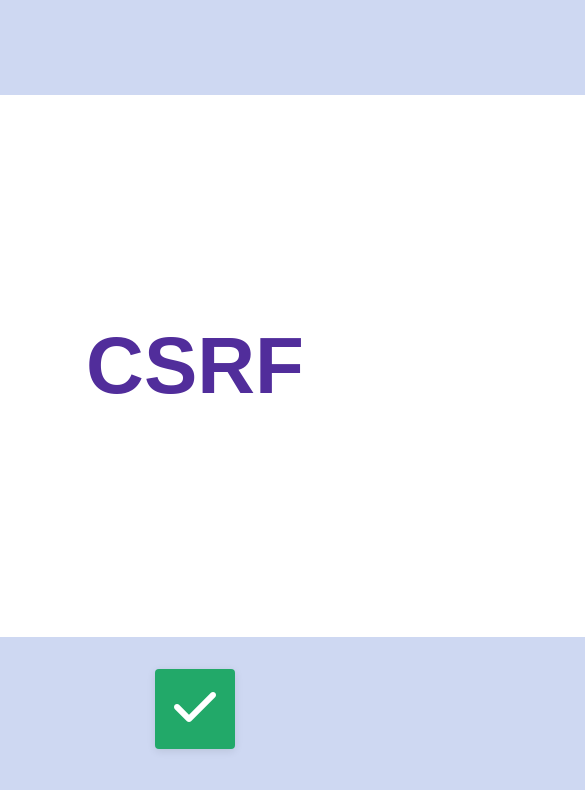
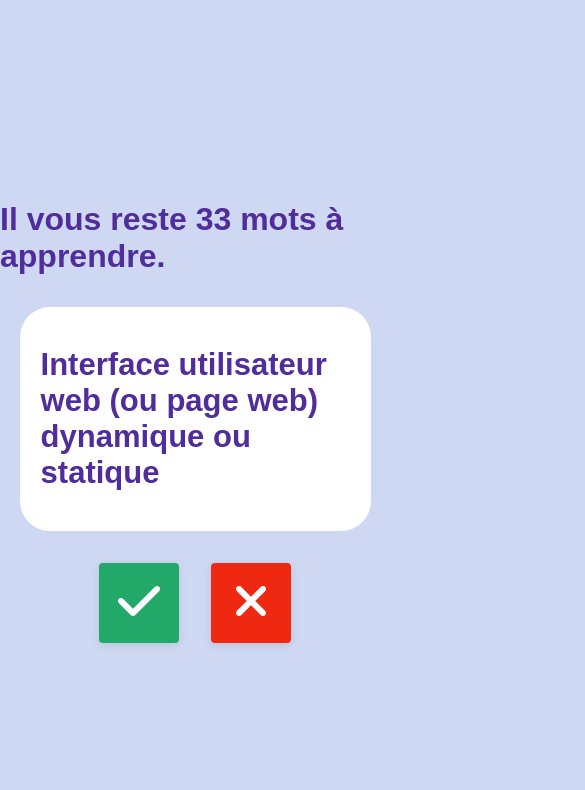
Before and after one commit to Julien-B-py/web-dev-glossary, a plain HTML site: page index.html in a window 390 px wide. Shown: the top 790 px of the page, 585 px wide, since content can reach past the window. Drawn offline with nearby package versions, Linux system fonts and the light colour scheme; a web font is replaced by a local one.

Commit message:
v0.1
Add another button.
Add responsive.
Edit card behavior.
Edit CSS.
Split JS code in multiples files.

```diff
--- a/app.js
+++ /dev/null
@@ -1,88 +0,0 @@
-let glossary = [
-    {
-        word: "Agile",
-        definition: "Les méthodes de développement en approche agile visent la satisfaction réelle des besoins d’informatisation du client.Elles l’impliquent pendant tout le développement et permettent une grande réactivité à ses demandes.",
-    },
-    {
-        word: "AJAX",
-        definition: "AJAX est l’acronyme d'Asynchronous Javascript and XML. Il permet de construire des applications Web et des sites web dynamiques interactifs sur les postes clients en se servant de différentes technologies: JavaScript, CSS, JSON, XML, DOM.La combinaison de ces technologies permet d'améliorer la maniabilité et le confort d'utilisation des applications internet riches (abréviation RIA : Rich Interface Application).",
-    },
-    {
-        word: "Application web",
-        definition: "Une application web (aussi appelée web app de l’anglais) est une application manipulable grâce à un navigateur web.",
-    },
-    {
-        word: "CMS",
-        definition: "Content Management System : système de gestion de contenu. Un CMS est une solution facilitant la conception et la mise à jour de sites ou applications Web. Un CMS dispose de fonctionnalités fournissant une chaîne de publication pour mettre en ligne de l’information. Il sépare les opérations de gestion de la forme de celles du contenu, structure le contenu et facilite la gestion des utilisateurs et de leurs droits.",
-    },
-    {
-        word: "Composant",
-        definition: "(Source Wikipédia du 17/05/2016) Un composant logiciel est un élément de base d'un système informatique plus complexe dans lequel les éléments sont organisés entre eux, rendent un service prédéfini et sont capables de communiquer entre eux ainsi qu’avec d'autres composants extérieurs. La programmation orientée composant a pris de l'ampleur avec le développement objet.",
-    },
-    {
-        word: "CRUD",
-        definition: "(Source Wikipédia du 21/12/2017) L'acronyme informatique anglais CRUD (pour create, read, update, delete) désigne les quatre opérations de base pour la persistance des données, en particulier le stockage d'informations en base de données. Plus généralement, il désigne les opérations permettant la gestion d'une collection d'éléments.",
-    },
-    {
-        word: "CSRF",
-        definition: "(Source Wikipédia du 07/09/2017) En sécurité informatique, le Cross-Site Request Forgery est un type de vulnérabilité des services d'authentification web. L’objet de cette attaque est de transmettre à un utilisateur authentifié une requête HTTP falsifiée qui pointe sur une action interne au site, afin qu'il l'exécute sans en avoir conscience et en utilisant ses propres droits.",
-    },
-    {
-        word: "DOM",
-        definition: "Document Object Model. Interface de programmation normalisée par le W3C permettant à des scripts d'examiner et de modifier le contenu du navigateur web. Les objets DOM peuvent représenter une fenêtre, un document, une phrase, un style...",
-    },
-    {
-        word: "ECMAScript",
-        definition: "ECMAScript est un ensemble de spécifications mises en œuvre dans différents langages de script. Ces spécifications sont standardisées par l’organisation ECMA International.",
-    },
-    {
-        word: "FAQ",
-        definition: "Frequently Asked Questions. Liste des questions les plus posées par les utilisateurs avec les réponses associées. Évite l’engorgement des sites d’appel.",
-    },
-    {
-        word: "Feuille de style",
-        definition: "(Source Wikipédia du 31/12/2017) Les feuilles de style en cascade, généralement appelées CSS de l'anglais Cascading Style Sheets, forment un langage informatique qui décrit la présentation des documents HTML et XML. Les standards définissant CSS sont publiés par le World Wide Web Consortium (W3C).",
-    },
-    {
-        word: "Framework",
-        definition: "Appelé en français cadre d’applications, c’est un ensemble de classes d’objet, utilisables pour créer des applications informatiques. Le framework fournit au développeur des objets d’interface (bouton, menu, fenêtres, boîtes de dialogue), des objets de service (collections, conteneurs) et des objets de persistance (accès aux fichiers et aux bases de données) prêts à l’emploi. Le développeur peut donc s’appuyer sur ces classes et se concentrer sur les aspects métier de son application.",
-    },
-    {
-        word: "Interface utilisateur web (ou page web) dynamique ou statique",
-        definition: "(Source Wikipédia 31/01/2017) Une page web dynamique est une page web générée à la demande, par opposition à une page web statique. Le contenu d'une page web dynamique peut donc varier en fonction d'informations (heure, nom de l'utilisateur, formulaire rempli par l'utilisateur, etc.) qui ne sont connues qu'au moment de sa consultation. À l'inverse, le contenu d'une page web statique est, à priori, identique à chaque consultation.",
-    },
-    {
-        word: "Gabarit de mise en page",
-        definition: "Un gabarit de mise en page est un modèle de mise en page où l'on peut placer des images, du texte, et tout autre contenu multimédia. Il permet de distinguer le fond, c’est à dire l’information, de la forme, c’est-à-dire la présentation. Il agit comme un modèle dans lequel seuls certains éléments sont modifiables.",
-    },
-    {
-        word: "HTTP",
-        definition: "(Source Wikipédia du 19/12/2017) HyperText Transfer Protocol, littéralement « protocole de transfert hypertexte » est un protocole de communication client-serveur. Les clients HTTP les plus connus sont les navigateurs Web permettant à un utilisateur d'accéder à un serveur contenant les données.",
-    },
-];
-
-const button = document.querySelector("button");
-const card = document.querySelector(".card");
-const textFront = document.querySelector(".card__front h2");
-const textBack = document.querySelector(".card__back p");
-
-var previousCardIndex = -1;
-
-const getRandomInt = (max) => {
-    max = Math.floor(max);
-    return Math.floor(Math.random() * (max + 1));
-}
-
-const drawCard = () => {
-    let index = getRandomInt(glossary.length - 1);
-    while (index === previousCardIndex) {
-        index = getRandomInt(glossary.length - 1);
-    }
-    textFront.textContent = glossary[index].word;
-    textBack.textContent = glossary[index].definition;
-    previousCardIndex = index;
-}
-
-button.addEventListener("click", drawCard);
-
-drawCard();
--- /dev/null
+++ b/glossary.js
@@ -0,0 +1,135 @@
+export const glossary = [
+    {
+        word: "Agile",
+        definition: "Les méthodes de développement en approche agile visent la satisfaction réelle des besoins d’informatisation du client.Elles l’impliquent pendant tout le développement et permettent une grande réactivité à ses demandes.",
+    },
+    {
+        word: "AJAX",
+        definition: "AJAX est l’acronyme d'Asynchronous Javascript and XML. Il permet de construire des applications Web et des sites web dynamiques interactifs sur les postes clients en se servant de différentes technologies: JavaScript, CSS, JSON, XML, DOM.La combinaison de ces technologies permet d'améliorer la maniabilité et le confort d'utilisation des applications internet riches (abréviation RIA : Rich Interface Application).",
+    },
+    {
+        word: "Application web",
+        definition: "Une application web (aussi appelée web app de l’anglais) est une application manipulable grâce à un navigateur web.",
+    },
+    {
+        word: "CMS",
+        definition: "Content Management System : système de gestion de contenu. Un CMS est une solution facilitant la conception et la mise à jour de sites ou applications Web. Un CMS dispose de fonctionnalités fournissant une chaîne de publication pour mettre en ligne de l’information. Il sépare les opérations de gestion de la forme de celles du contenu, structure le contenu et facilite la gestion des utilisateurs et de leurs droits.",
+    },
+    {
+        word: "Composant",
+        definition: "(Source Wikipédia du 17/05/2016) Un composant logiciel est un élément de base d'un système informatique plus complexe dans lequel les éléments sont organisés entre eux, rendent un service prédéfini et sont capables de communiquer entre eux ainsi qu’avec d'autres composants extérieurs. La programmation orientée composant a pris de l'ampleur avec le développement objet.",
+    },
+    {
+        word: "CRUD",
+        definition: "(Source Wikipédia du 21/12/2017) L'acronyme informatique anglais CRUD (pour create, read, update, delete) désigne les quatre opérations de base pour la persistance des données, en particulier le stockage d'informations en base de données. Plus généralement, il désigne les opérations permettant la gestion d'une collection d'éléments.",
+    },
+    {
+        word: "CSRF",
+        definition: "(Source Wikipédia du 07/09/2017) En sécurité informatique, le Cross-Site Request Forgery est un type de vulnérabilité des services d'authentification web. L’objet de cette attaque est de transmettre à un utilisateur authentifié une requête HTTP falsifiée qui pointe sur une action interne au site, afin qu'il l'exécute sans en avoir conscience et en utilisant ses propres droits.",
+    },
+    {
+        word: "DOM",
+        definition: "Document Object Model. Interface de programmation normalisée par le W3C permettant à des scripts d'examiner et de modifier le contenu du navigateur web. Les objets DOM peuvent représenter une fenêtre, un document, une phrase, un style...",
+    },
+    {
+        word: "ECMAScript",
+        definition: "ECMAScript est un ensemble de spécifications mises en œuvre dans différents langages de script. Ces spécifications sont standardisées par l’organisation ECMA International.",
+    },
+    {
+        word: "FAQ",
+        definition: "Frequently Asked Questions. Liste des questions les plus posées par les utilisateurs avec les réponses associées. Évite l’engorgement des sites d’appel.",
+    },
+    {
+        word: "Feuille de style",
+        definition: "(Source Wikipédia du 31/12/2017) Les feuilles de style en cascade, généralement appelées CSS de l'anglais Cascading Style Sheets, forment un langage informatique qui décrit la présentation des documents HTML et XML. Les standards définissant CSS sont publiés par le World Wide Web Consortium (W3C).",
+    },
+    {
+        word: "Framework",
+        definition: "Appelé en français cadre d’applications, c’est un ensemble de classes d’objet, utilisables pour créer des applications informatiques. Le framework fournit au développeur des objets d’interface (bouton, menu, fenêtres, boîtes de dialogue), des objets de service (collections, conteneurs) et des objets de persistance (accès aux fichiers et aux bases de données) prêts à l’emploi. Le développeur peut donc s’appuyer sur ces classes et se concentrer sur les aspects métier de son application.",
+    },
+    {
+        word: "Gabarit de mise en page",
+        definition: "Un gabarit de mise en page est un modèle de mise en page où l'on peut placer des images, du texte, et tout autre contenu multimédia. Il permet de distinguer le fond, c’est à dire l’information, de la forme, c’est-à-dire la présentation. Il agit comme un modèle dans lequel seuls certains éléments sont modifiables.",
+    },
+    {
+        word: "HTTP",
+        definition: "(Source Wikipédia du 19/12/2017) HyperText Transfer Protocol, littéralement « protocole de transfert hypertexte » est un protocole de communication client-serveur. Les clients HTTP les plus connus sont les navigateurs Web permettant à un utilisateur d'accéder à un serveur contenant les données.",
+    },
+    {
+        word: "Interface utilisateur web (ou page web) dynamique ou statique",
+        definition: "(Source Wikipédia 31/01/2017) Une page web dynamique est une page web générée à la demande, par opposition à une page web statique. Le contenu d'une page web dynamique peut donc varier en fonction d'informations (heure, nom de l'utilisateur, formulaire rempli par l'utilisateur, etc.) qui ne sont connues qu'au moment de sa consultation. À l'inverse, le contenu d'une page web statique est, à priori, identique à chaque consultation.",
+    },
+    {
+        word: "JSON",
+        definition: "(Source Wikipédia du 02/01/2018) JavaScript Object Notation. Format de données textuelles dérivé de la notation des objets du langage JavaScript. Il permet de représenter de l’information structurée comme le permet XML par exemple. Un document JSON a pour fonction de représenter de l'information accompagnée d'étiquettes permettant d'en interpréter les divers éléments, sans aucune restriction sur le nombre de celles-ci.",
+    },
+    {
+        word: "Langage de balise",
+        definition: "Les langages à base de balises servent surtout à structurer ou formater des documents. HTML est un exemple de langage de balise, il permet de formater les pages web, par exemple en soulignant certains mots.",
+    },
+    {
+        word: "Langage de script client et langage de script serveur",
+        definition: "Un langage de script client fait en général référence à des programmes dans un contexte web qui s'exécutent sur le navigateur web côté client, par opposition au langage de script serveur s'exécutant sur un serveur Web. Javascript est un exemple de langage de script client. PHP est un exemple de langage de script serveur.",
+    },
+    {
+        word: "Middleware",
+        definition: "En architecture informatique, un middleware est un logiciel tiers qui crée un réseau d'échange d'informations entre différentes applications informatiques.",
+    },
+    {
+        word: "Objet",
+        definition: "Le développement objet est basé sur l’identification, la modélisation, puis la programmation de composants (classes). Considérés comme des boîtes noires, on ne peut utiliser ces composants qu’à travers leur interface publique. Cette interface est constituée de propriétés (caractéristique visible de l’objet), de méthodes (ce que l’on peut demander de faire à un objet) et de messages émis par l’objet (auxquels on peut réagir par l’exécution d’une procédure). Les concepts objet sont présents à tous les niveaux des architectures des applications informatiques.",
+    },
+    {
+        word: "OWASP",
+        definition: "(Source Wikipédia du 25/09/2017) Open Web Application Security Project est une communauté en ligne travaillant sur la sécurité des applications Web. Sa philosophie est d'être à la fois libre et ouverte à tous. Elle a pour vocation de publier des recommandations de sécurisation Web et de proposer aux internautes, administrateurs et entreprises des méthodes et outils de référence permettant de contrôler le niveau de sécurisation de ses applications Web.",
+    },
+    {
+        word: "Référencement naturel",
+        definition: "Le référencement est l'action de référencer, c'est-à-dire mentionner quelque chose ou y faire référence. Sur Internet, le travail de référencement consiste à améliorer le positionnement et la visibilité de sites dans des pages de résultats de moteurs de recherche ou d'annuaires. Le référencement naturel consiste à travailler les éléments internes et externes des sites pour permettre de donner plus facilement les informations à la fois aux internautes mais également aux moteurs de recherche.",
+    },
+    {
+        word: "Service Web",
+        definition: "(Source Wikipédia du 03/04/2017) Un service web est un protocole d'interface informatique de la famille des technologies web permettant la communication et l'échange de données entre applications et systèmes hétérogènes dans des environnements distribués.",
+    },
+    {
+        word: "SGBD",
+        definition: "(Source Wikipédia du 11/11/2017) Un Système de Gestion de Base de Données est un logiciel système destiné à stocker et à partager des informations dans une base de données, en garantissant la qualité, la pérennité et la confidentialité des informations, tout en cachant la complexité des informations.",
+    },
+    {
+        word: "SQL",
+        definition: "Structured Query Language. Langage de requêtes, basé sur l’algèbre relationnelle, utilisé pour manipuler les données dans une base de données relationnelles.",
+    },
+    {
+        word: "Style défensif",
+        definition: "Programmer dans un style défensif consiste à écrire le code de manière à anticiper les risques d'erreur et les comportements inattendus, par exemple en contrôlant que les entrées utilisateurs sont correctes. L'absence de cette anticipation peut mener à des failles de sécurité telles que les débordements de tampon.",
+    },
+    {
+        word: "Transaction SQL",
+        definition: "Une transaction SQL correspond à un mécanisme permettant de s’assurer que l’ensemble des différentes opérations composant la transaction sont toutes menées à leur terme. Si l’une des opérations de la transaction se passe mal, la base de données reviendra à son état antérieur.",
+    },
+    {
+        word: "UML",
+        definition: "Unified Modeling Language. Formalisme basé sur les concepts de développement objet, qui permet de modéliser graphiquement une application informatique à toutes les étapes de son développement.",
+    },
+    {
+        word: "W3C",
+        definition: "World Wide Web Consortium. Le W3C est une organisation internationale dont les membres, des éditeurs de logiciels, des constructeurs, des développeurs et des utilisateurs, s’entendent pour faire la promotion de technologies destinées à tirer le meilleur du Web. Les avis et recommandations du W3C tiennent souvent lieu de normes.",
+    },
+    {
+        word: "WCAG",
+        definition: "Web Content Accessibility Guidelines. Recueil de préconisations pour rendre le Web accessible aux handicapés, aveugles, mal voyants, sourds, déficients cognitifs ou moteurs.",
+    },
+    {
+        word: "Workflow",
+        definition: "(Source Wikipédia du 31/07/2017) De façon pratique, le workflow sert à décrire le circuit des traitements, les tâches à répartir entre les différents acteurs d'un processus, les délais, les contrôles et modes de validation, et à fournir à chacun des acteurs les informations nécessaires à l'exécution de sa tâche.",
+    },
+    {
+        word: "XML",
+        definition: "(Source Wikipédia du 08/12/2017) L'eXtensible Markup Language est un métalangage informatique de balisage générique. Cette syntaxe est dite « extensible » car elle permet de définir différents langages avec chacun leur vocabulaire et leur grammaire.",
+    },
+    {
+        word: "XSS",
+        definition: "(Source Wikipédia du 06/10/2017) Le cross-site scripting est un type de faille de sécurité des sites web permettant d'injecter du contenu dans une page, permettant ainsi de provoquer des actions sur les navigateurs web visitant la page.",
+    },
+
+];
--- a/index.html
+++ b/index.html
@@ -8,9 +8,12 @@
     <title>Document</title>
     <link rel="stylesheet" href="https://cdnjs.cloudflare.com/ajax/libs/font-awesome/6.1.1/css/all.min.css">
     <link rel="stylesheet" href="./styles.css">
+
 </head>
 
 <body>
+
+    <h1></h1>
 
     <div class="card">
         <div class="card__front">
@@ -21,9 +24,14 @@
         </div>
     </div>
 
-    <button><i class="fa-solid fa-check"></i></button>
+    <div class="buttons">
+        <button><i class="fa-solid fa-check"></i></button>
+        <button><i class="fa-solid fa-xmark"></i></button>
+    </div>
 
-    <script src="./app.js"></script>
+    <script src="https://cdnjs.cloudflare.com/ajax/libs/gsap/3.10.3/gsap.min.js"></script>
+    <script type="module" src="./main.js"></script>
+
 </body>
 
 </html>
--- /dev/null
+++ b/main.js
@@ -0,0 +1,61 @@
+import { glossary } from '/glossary.js';
+
+const h1 = document.querySelector("h1");
+
+h1.textContent = `Il vous reste ${glossary.length} mots à apprendre.`;
+
+const card = document.querySelector(".card");
+const front = card.querySelector(".card__front");
+const back = card.querySelector(".card__back");
+
+const buttons = document.querySelectorAll("button");
+const textFront = document.querySelector(".card__front h2");
+const textBack = document.querySelector(".card__back p");
+
+var previousCardIndex = -1;
+
+const getRandomInt = (max) => {
+    max = Math.floor(max);
+    return Math.floor(Math.random() * (max + 1));
+}
+
+const drawCard = () => {
+
+    let index = getRandomInt(glossary.length - 1);
+    while (index === previousCardIndex) {
+        index = getRandomInt(glossary.length - 1);
+    }
+
+    gsap.set(front, { clearProps: "all" });
+    gsap.set(back, { clearProps: "all" });
+    flipped = false;
+
+    textFront.textContent = glossary[index].word;
+    textBack.textContent = glossary[index].definition;
+    previousCardIndex = index;
+}
+
+buttons.forEach(button => button.addEventListener("click", drawCard));
+
+let flipped = false;
+card.addEventListener("click", () => {
+
+
+
+    if (!flipped) {
+        gsap.to(front, { rotationY: -180, duration: 1 });
+        gsap.to(back, { rotationY: 0, duration: 1 });
+        flipped = true;
+        return;
+    }
+
+    gsap.to(front, { rotationY: 0, duration: 1 });
+    gsap.to(back, { rotationY: 180, duration: 1 });
+    flipped = false;
+
+}
+
+);
+
+
+drawCard();
--- a/styles.css
+++ b/styles.css
@@ -15,6 +15,7 @@ body {
     font-family: 'Radio Canada', sans-serif;
     flex-direction: column;
     gap: 2rem;
+    color: #512d9b;
 }
 
 button {
@@ -29,10 +30,15 @@ button {
     cursor: pointer;
 }
 
+button:last-child {
+    background-color: #ef2911;
+  }
+
+
 .card {
     perspective: 1000px;
     position: relative;
-    width: 850px;
+    width: min(850px, 90%);
     aspect-ratio: 1.57;
 }
 
@@ -41,33 +47,37 @@ button {
     height: 100%;
     width: 100%;
     backface-visibility: hidden;
-    transition: ease-in-out 600ms;
+    /* transition: ease-in-out 600ms; */
     display: flex;
     flex-direction: column;
     background-color: #ffffff;
     border-radius: 30px;
     justify-content: center;
     align-items: center;
-    color: #512d9b;
     padding: 6%;
 }
 
 
 .card__front h2 {
-    font-size: 5rem;
+    font-size: clamp(1.8rem, 1.1600000000000001rem + 3.2vw, 5rem);
 }
 
 
 .card__back {
     transform: rotateY(-180deg);
-    font-size: 2rem;
+    font-size: clamp(0.8rem, 0.56rem + 1.2vw, 2rem);
 }
 
 
-.card:hover .card__front {
+/* .card:hover .card__front {
     transform: rotateY(180deg);
 }
 
 .card:hover .card__back {
     transform: rotateY(0deg);
+} */
+
+.buttons {
+    display: flex;
+    gap: 2rem;
 }
```
